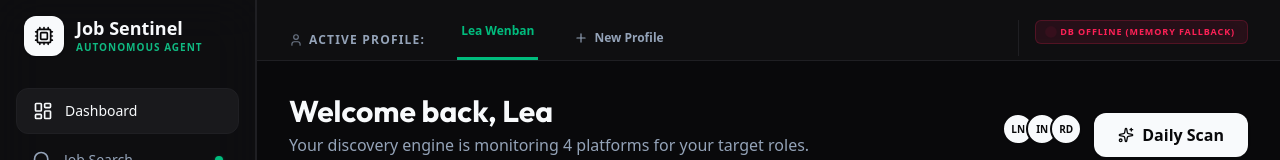
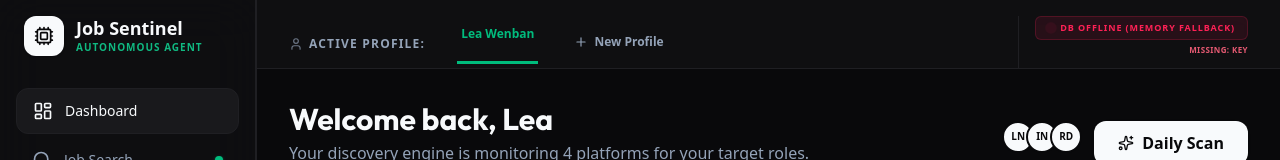
Before and after one commit to aiMentant/Job-Sentinel, a Next.js app: page / in a window 1280 px wide. Shown: the top 160 px of the page. Built offline with nearby package versions, Linux system fonts and the light colour scheme; no server answers.

Commit message:
fix(ui): add visual indicators for missing DB keys directly on screen below offline badge

```diff
--- a/src/components/ProfileTabs.tsx
+++ b/src/components/ProfileTabs.tsx
@@ -110,9 +110,16 @@ export default function ProfileTabs() {
             Cloud Database Connected
           </div>
         ) : (
-          <div className="px-3 py-1 bg-rose-500/10 border border-rose-500/20 text-rose-500 rounded-md text-[9px] font-black uppercase tracking-widest flex items-center gap-1.5 cursor-help" title={tooltipText}>
-            <span className="w-1.5 h-1.5 rounded-full bg-rose-500 animate-ping shrink-0" />
-            DB Offline (Memory Fallback)
+          <div className="flex flex-col items-end gap-1">
+            <div className="px-3 py-1 bg-rose-500/10 border border-rose-500/20 text-rose-500 rounded-md text-[9px] font-black uppercase tracking-widest flex items-center gap-1.5 cursor-help" title={tooltipText}>
+              <span className="w-1.5 h-1.5 rounded-full bg-rose-500 animate-ping shrink-0" />
+              DB Offline (Memory Fallback)
+            </div>
+            {dbStatus && (dbStatus.hasUrl === false || dbStatus.hasKey === false) && (
+              <span className="text-[8px] text-rose-400 font-bold tracking-wider uppercase opacity-90">
+                Missing: {!dbStatus.hasUrl && "URL"} {!dbStatus.hasKey && "KEY"}
+              </span>
+            )}
           </div>
         )}
       </div>
```
